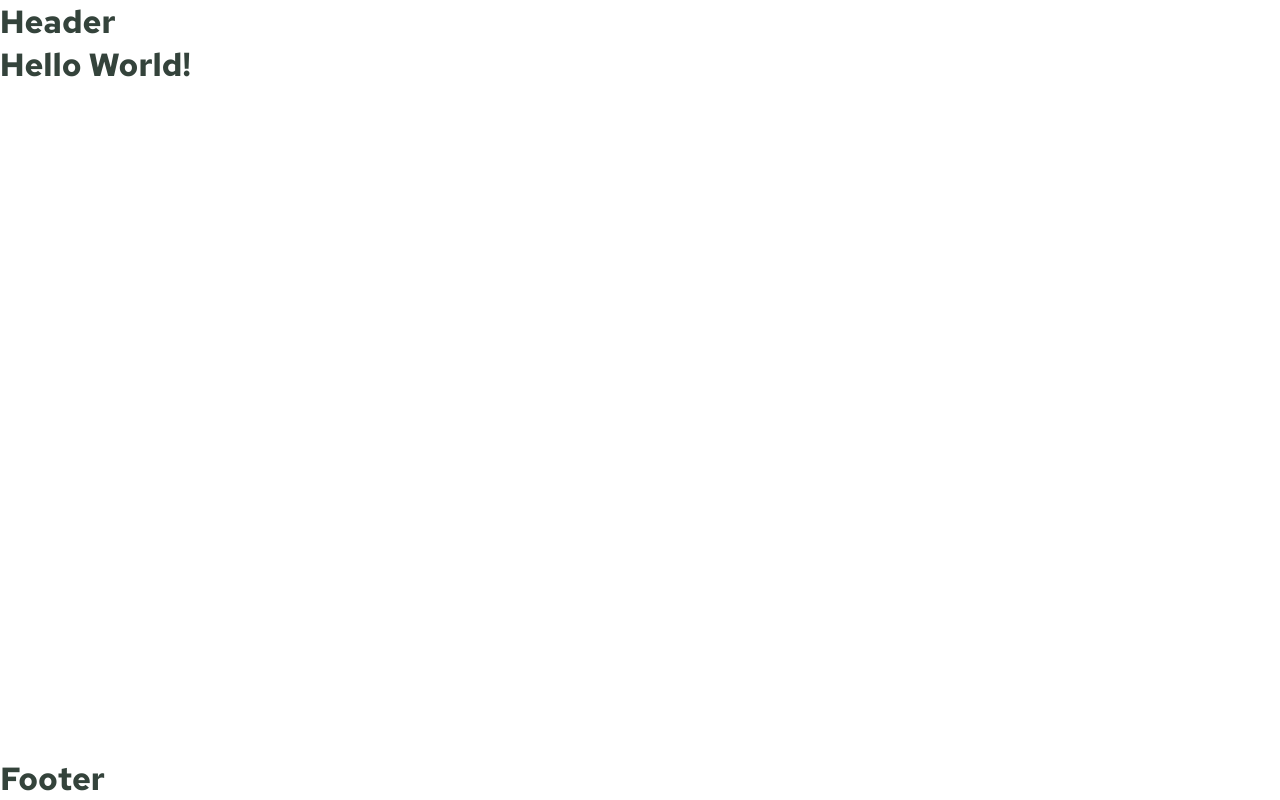
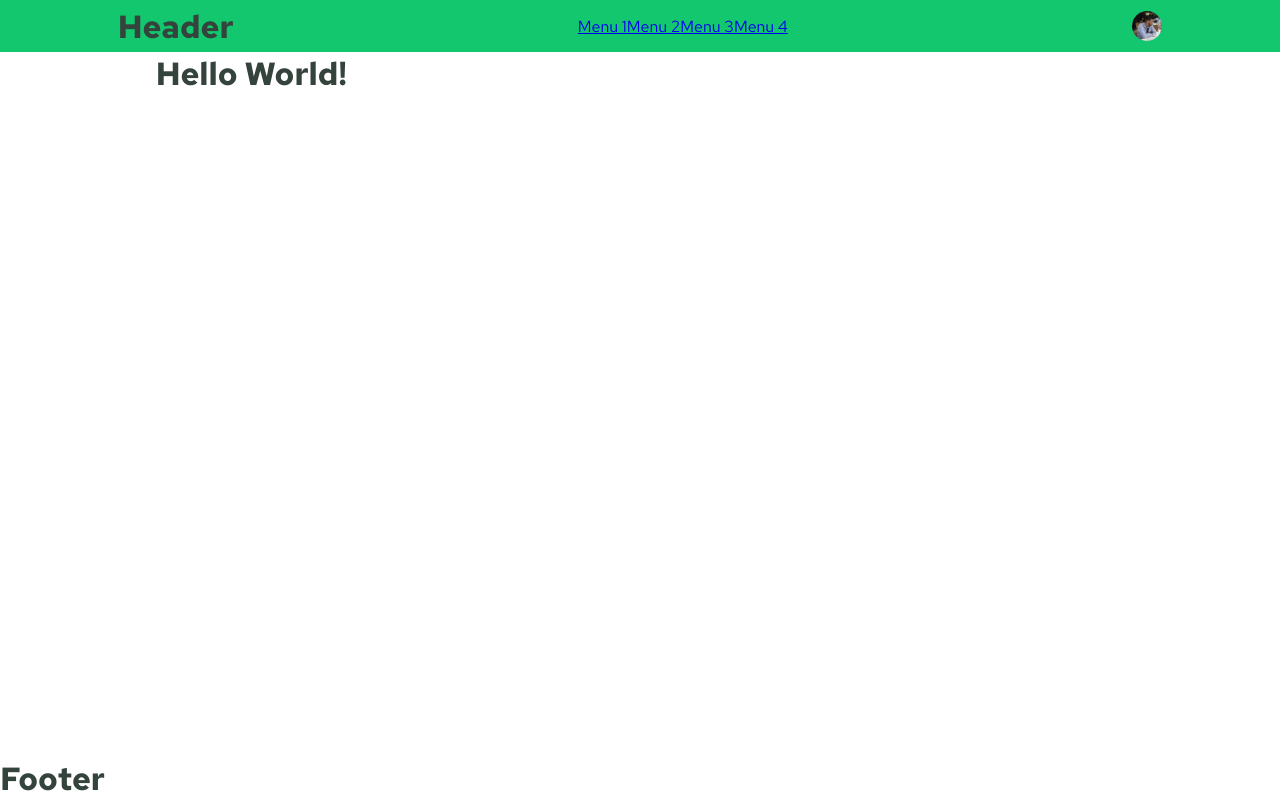
Before and after one commit to lucas-377/budget-tracker, a Next.js app: page / in a window 1280 px wide. Built offline with nearby package versions, Linux system fonts and the light colour scheme.

Commit message:
feat: Header WIP
- Initial structure of header

```diff
--- a/src/components/Header/index.tsx
+++ b/src/components/Header/index.tsx
@@ -1,5 +1,32 @@
+import * as C from './styles';
+
 function Header() {
-  return <h1>Header</h1>;
+  return (
+    <C.HeaderContainer>
+      <C.HeaderWrapper>
+        <h1>Header</h1>
+
+        <C.Menu>
+          <li>
+            <a href="#">Menu 1</a>
+          </li>
+          <li>
+            <a href="#">Menu 2</a>
+          </li>
+          <li>
+            <a href="#">Menu 3</a>
+          </li>
+          <li>
+            <a href="#">Menu 4</a>
+          </li>
+        </C.Menu>
+
+        <C.Avatar href="#!">
+          <img src="./images/avatar/avatar.jpg" />
+        </C.Avatar>
+      </C.HeaderWrapper>
+    </C.HeaderContainer>
+  );
 }
 
 export default Header;
--- /dev/null
+++ b/src/components/Header/styles.tsx
@@ -0,0 +1,30 @@
+import styled from 'styled-components';
+
+export const HeaderContainer = styled.header`
+  height: 52px;
+  background-color: ${({ theme }) => theme.colors.emerald400};
+`;
+
+export const HeaderWrapper = styled.div`
+  max-width: 1076px;
+  width: 100%;
+  height: 100%;
+  margin: 0 auto;
+  padding: 0 16px;
+
+  display: flex;
+  align-items: center;
+  justify-content: space-between;
+`;
+
+export const Menu = styled.ul`
+  display: flex;
+  list-style: none;
+`;
+
+export const Avatar = styled.a`
+  width: 30px;
+  height: 30px;
+  border-radius: 16px;
+  overflow: hidden;
+`;
--- a/src/screens/Home/index.tsx
+++ b/src/screens/Home/index.tsx
@@ -11,7 +11,9 @@ export default function Index() {
       </Head>
 
       <main>
-        <h1>Hello World!</h1>
+        <div className="container">
+          <h1>Hello World!</h1>
+        </div>
       </main>
     </>
   );
--- a/styles/global.tsx
+++ b/styles/global.tsx
@@ -75,7 +75,7 @@ button {
 }
 
 .container {
-  max-width: 1276px;
+  max-width: 1000px;
   width: 100%;
   margin: 0 auto;
   padding: 0 16px;
```
Also changed, not shown: public/images/avatar/avatar.jpg (added).
